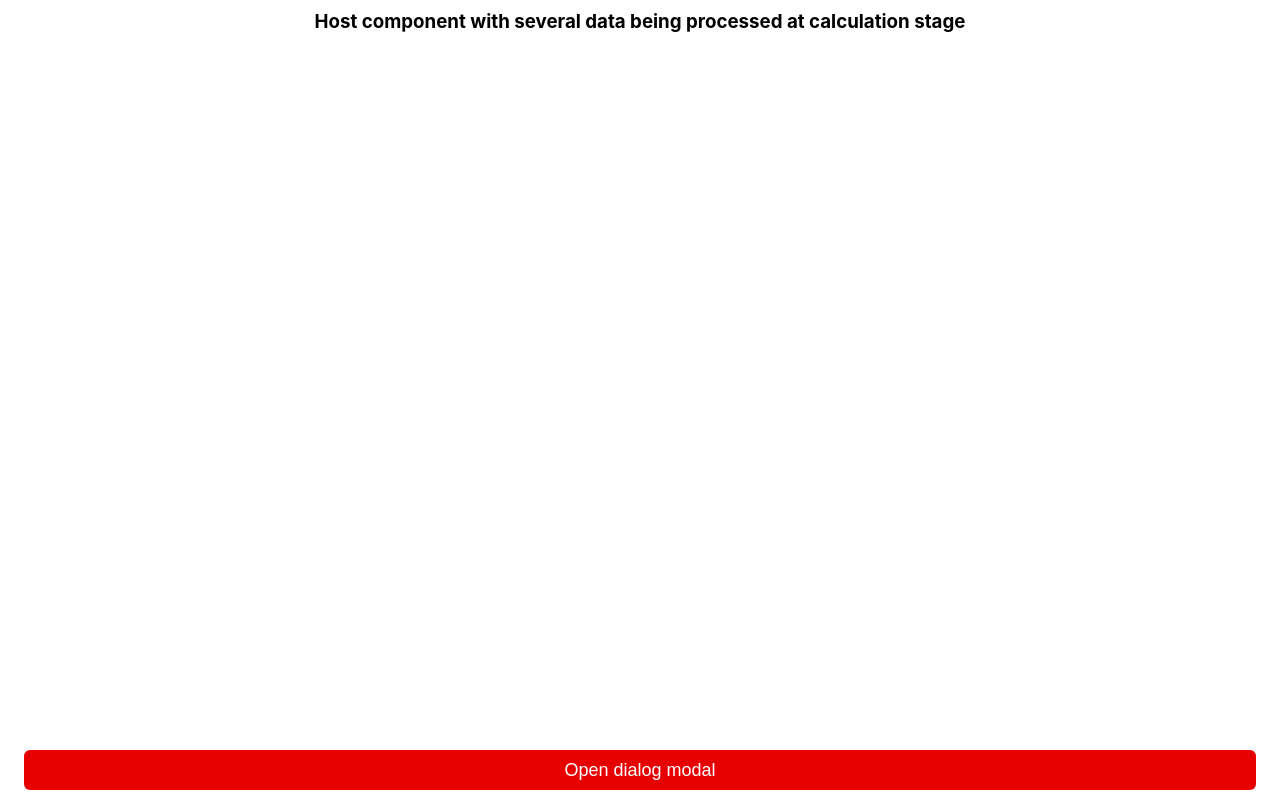
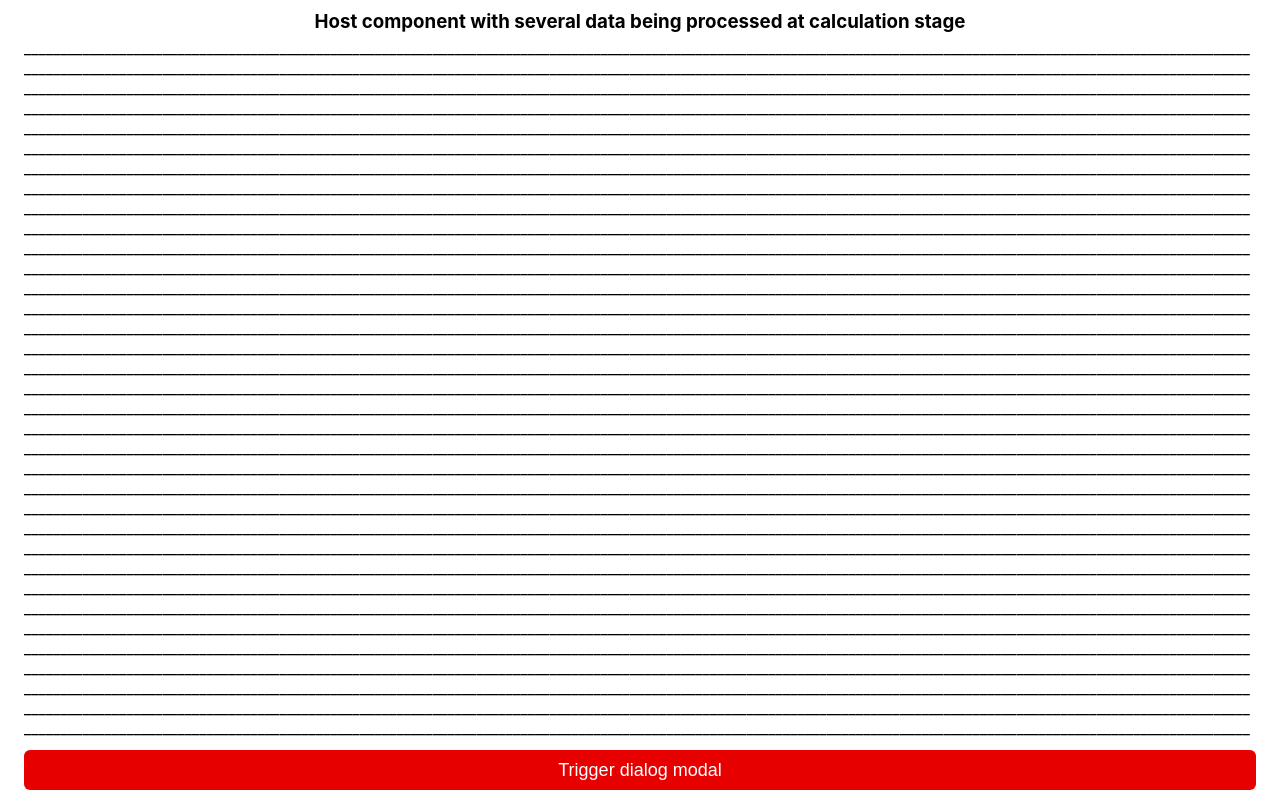
Before and after one commit to TelvioSheldon/UCH, a React (Create React App) app: page / in a window 1280 px wide. Built offline with nearby package versions, Linux system fonts and the light colour scheme.

Commit message:
UCH-03: Add constants and utils files

```diff
--- a/src/App.tsx
+++ b/src/App.tsx
@@ -1,37 +1,23 @@
-import PopUpError from './UI/Assets/icons/ic_pop_up_error';
+import HeavyAndSlowStuff from './HeavyAndSlowStuff';
+import TriggerModal from './TriggerModal';
 import AppWrapper from './UI/Components/AppWrapper/AppWrapper';
-import Button from './UI/Components/Button/Button';
-import { useDialog } from './UI/Components/Dialog/useDialog.hook';
 import Logger from './Utils/Logger';
+import Utils from './Utils/Utils';
+
+const listItems = Utils.generateLargeList();
 
 function App() {
-    const { open, close, setDialogProps, DialogModal } = useDialog();
     Logger.warn('UI', 'Re-render occurred');
-
-    const openDialog = () => {
-        setDialogProps({
-            contextIcon: PopUpError,
-            primaryActionLabel: 'Cancel',
-            secondaryActionLabel: 'Confirm',
-            secondaryActionFn: () => { Logger.log('UI', 'Dialog primary action\'s dispatched'); close(); },
-            primaryActionFn: close,
-            content: {
-                title: 'Beware of unnecessary renders',
-                children: 'This component is causing more re-renders than it should.'
-            }
-        });
-        open();
-    };
 
     return (
         <>
-            <DialogModal />
             <AppWrapper>
-                <div className="page-content">
-                    <h3>Host component with several data being processed at calculation stage</h3>
+                <div className="page-wrapper">
+                    <h3 className='page__title'>Host component with several data being processed at calculation stage</h3>
+                    <HeavyAndSlowStuff list={listItems} />
                 </div>
                 <div className="footer">
-                    <Button actionFn={openDialog}>Open dialog modal</Button>
+                    <TriggerModal />
                 </div>
             </AppWrapper>
         </>
--- /dev/null
+++ b/src/HeavyAndSlowStuff.tsx
@@ -0,0 +1,18 @@
+import { useState } from 'react';
+
+function HeavyAndSlowStuff({ list }: {list: string[]}) {
+
+    const [listItems] = useState(list);
+    return (
+        <div style={{ overflow: 'scroll', display: 'flex', flexWrap: 'wrap' }}>
+            {list.map((item, index) => (
+                <span key={`${item}${index}`}>
+                    {item}
+                </span>
+            ))}
+
+        </div>
+    );
+}
+
+export default HeavyAndSlowStuff;
--- /dev/null
+++ b/src/TriggerModal.tsx
@@ -0,0 +1,34 @@
+import PopUpError from './UI/Assets/icons/ic_pop_up_error';
+import Button from './UI/Components/Button/Button';
+import { useDialog } from './UI/Components/Dialog/useDialog.hook';
+import Logger from './Utils/Logger';
+
+function TriggerModal() {
+
+    const { open, close, setDialogProps, DialogModal } = useDialog();
+
+    const openDialog = () => {
+        setDialogProps({
+            contextIcon: PopUpError,
+            primaryActionLabel: 'Cancel',
+            secondaryActionLabel: 'Confirm',
+            secondaryActionFn: () => { Logger.log('UI', 'Dialog primary action\'s dispatched'); close(); },
+            primaryActionFn: close,
+            content: {
+                title: 'Beware of unnecessary renders',
+                description: 'This component is causing more re-renders than it should.'
+            }
+        });
+        open();
+    };
+
+    return (
+        <>
+            <Button actionFn={openDialog}>Trigger dialog modal</Button>
+            <DialogModal />
+        </>
+
+    );
+}
+
+export default TriggerModal;
--- a/src/UI/Components/AppWrapper/app-wrapper-styles.ts
+++ b/src/UI/Components/AppWrapper/app-wrapper-styles.ts
@@ -6,13 +6,19 @@ const AppWrapperScreen = styled.div`
     padding: 10px 24px;
     height: 100%;
     width: 100%;
+    gap: 12px;
 
-    .page-content {
+
+    .page-wrapper {
+        height: 0%;
+        display: flex;
+        flex-direction: column;
         flex: 1 1 auto;
+    }
 
-        h3 {
-            text-align: center;
-        }
+    .page__title {
+        text-align: center;
+        margin-bottom: 5px;
     }
 
     .footer {
--- a/src/UI/Components/Dialog/Dialog.tsx
+++ b/src/UI/Components/Dialog/Dialog.tsx
@@ -20,7 +20,7 @@ function Dialog(props: DialogProps) {
                             <div className="dialog-content">
                                 <span className='dialog-content__title'>{props.content.title}</span>
                                 <span className='dialog-content__description'>
-                                    {props.content.children}
+                                    {props.content.description}
                                 </span>
                             </div>
                             <div className='dialog-actions'>
--- a/src/UI/Components/Dialog/dialog-types.ts
+++ b/src/UI/Components/Dialog/dialog-types.ts
@@ -1,4 +1,3 @@
-import { ReactNode } from 'react';
 import Logger from '../../../Utils/Logger';
 
 export interface DialogProps {
@@ -10,7 +9,7 @@ export interface DialogProps {
     primaryActionFn: () => void;
     secondaryActionFn: () => void;
     onCloseFn: () => void;
-    content: { title: string; children: ReactNode };
+    content: { title: string; description: string };
     isOpen: boolean;
 }
 
--- a/src/UI/Components/Dialog/useDialog.hook.tsx
+++ b/src/UI/Components/Dialog/useDialog.hook.tsx
@@ -19,7 +19,7 @@ export const useDialog = () => { // TODO: Refactor this to render all sort of po
         secondaryActionLabel: '',
         secondaryActionFn: () => { return; },
         primaryActionFn: () => { return; },
-        content: { title: '', children: '' },
+        content: { title: '', description: '' },
         contextIcon: undefined
     });
 
--- /dev/null
+++ b/src/Utils/Constants.ts
@@ -0,0 +1 @@
+export const DUMMY_LIST_LENGTH = 10 * 1000;
--- /dev/null
+++ b/src/Utils/Utils.ts
@@ -0,0 +1,13 @@
+import { DUMMY_LIST_LENGTH } from './Constants';
+
+abstract class Utils {
+    static generateLargeList = (): string [] => {
+        const list = [];
+        for (let i = 0; i < DUMMY_LIST_LENGTH; i++) {
+            list.push('_');
+        }
+        return list;
+    };
+}
+
+export default Utils;
--- a/src/index.css
+++ b/src/index.css
@@ -1,6 +1,7 @@
 * {
   box-sizing: border-box;
-  margin: 0;padding: 0;
+  margin: 0;
+  padding: 0;
 }
 
 body {
```
